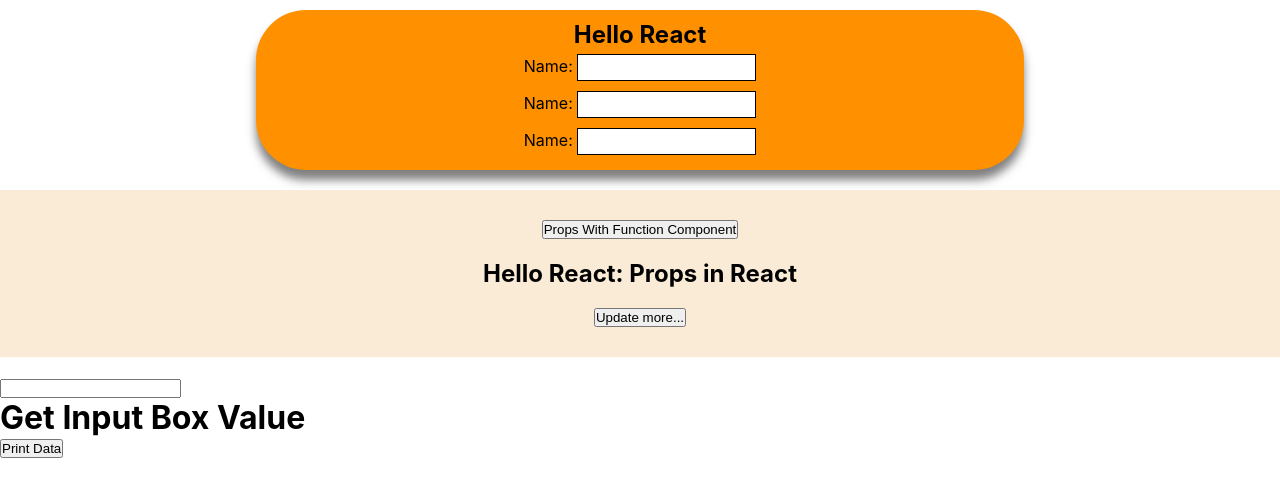
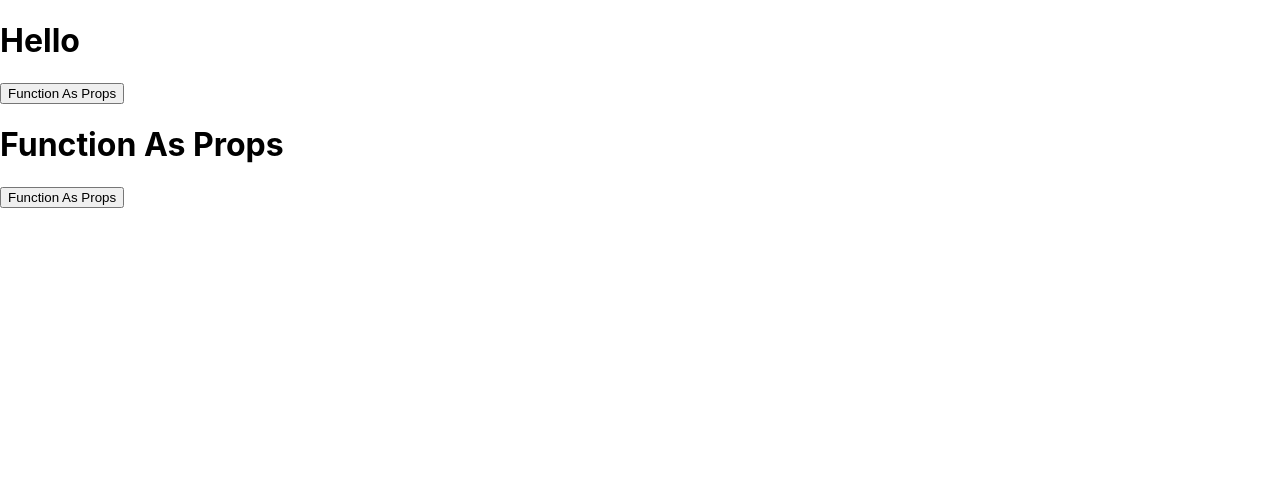
Before and after one commit to rahul-360/project-using-react.js, a React (Create React App) app: page / in a window 1280 px wide. Shown: the top 496 px of the page. Built offline with nearby package versions, Linux system fonts and the light colour scheme.

Commit message:
event and props

```diff
--- a/public/index.html
+++ b/public/index.html
@@ -7,9 +7,9 @@
   <meta name="viewport" content="width=device-width, initial-scale=1" />
   <meta name="theme-color" content="#000000" />
   <meta name="description" content="Web site created using create-react-app" />
-  <link rel="apple-touch-icon" href="%PUBLIC_URL%/logo192.png" />
+  <!-- <link rel="apple-touch-icon" href="%PUBLIC_URL%/logo192.png" /> -->
 
-  <link rel="manifest" href="%PUBLIC_URL%/manifest.json" />
+  <!-- <link rel="manifest" href="%PUBLIC_URL%/manifest.json" /> -->
 
   <title>React App</title>
 </head>
--- a/src/App.js
+++ b/src/App.js
@@ -1,17 +1,29 @@
 import './App.css';
-import User from './Components/User';
-import Admin from './Components/Admin';
-import NewUser from './Components/NewUser';
-import NewAdmin from './Components/NewAdmin';
-import Student from './Components/Student';
-import Input from './Components/Input';
+// import User from './Components/User';
+// import Admin from './Components/Admin';
+// import NewUser from './Components/NewUser';
+// import NewAdmin from './Components/NewAdmin';
+// import Student from './Components/Student';
+// import Input from './Components/Input';
+// import Hide from './Components/Hide';
+// import Forms from './Components/Forms';
+// import Condition from './Components/Condition';
+// import FormValidation from './Components/FormValidation';
+// import ClickEvent from './Components/ClickEvent';
+import UseState from './Components/UseState';
+import FunctionAsProps from './Components/FunctionAsProps';
 
 
 function App() {
+
+  function getdata() {
+    alert("HELLO");
+  }
+
   return (
     <>
       {/* <User /> */}
-      <Admin />
+      {/* <Admin />      */}
       {/* <Admin /> */}
       {/* <NewUser /> */}
       {/* <NewAdmin /> */}
@@ -19,8 +31,15 @@ function App() {
       {/* <Student name={"3.0"} email={"rahul00@gmail.com"} addr={"Greater Up"}/> */}
       {/* <Student name={"3.0"} email={"rahul00@gmail.com"}/> */}
       {/* <Student name={"3.0"} email={"rahul00@gmail.com"}/> */}
-      <Student />
-      <Input />
+      {/* <Student /> */}
+      {/* <Input /> */}
+      {/* <Hide /> */}
+      {/* <Forms /> */}
+      {/* <Condition /> */}
+      {/* <FormValidation /> */}
+      {/* <ClickEvent /> */}
+      <UseState data={getdata} />
+      <FunctionAsProps data={getdata} />
     </>
   );
 }
--- /dev/null
+++ b/src/Components/ClickEvent.js
@@ -0,0 +1,20 @@
+import { click } from '@testing-library/user-event/dist/click';
+import './ClickEvent.css';
+import React from 'react';
+
+function ClickEvent() {
+    function Clickme() {
+        alert("Hello Click Event")
+    }
+    return (
+        <div>
+            <h1>Click Event</h1>
+            <button onClick={Clickme}>Click me 1</button>
+            <br /><br />
+            <button onClick={() => alert("Hello React 2.0")}>Click me 2</button>
+            <br /><br />
+            <button onClick={() => Clickme()}>Click me 3</button>
+        </div>
+    )
+}
+export default ClickEvent;
--- /dev/null
+++ b/src/Components/FunctionAsProps.js
@@ -0,0 +1,11 @@
+import React from "react";
+
+function FunctionAsProps(props) {
+    return (
+        <div>
+            <h1>Function As Props</h1>
+            <button onClick={props.data}>Function As Props</button>
+        </div>
+    )
+}
+export default FunctionAsProps;
--- /dev/null
+++ b/src/Components/UseState.js
@@ -0,0 +1,10 @@
+import React, { useState } from "react";
+
+export default function UseState(props) {
+    return (
+        <div>
+            <h1>Hello</h1>
+            <button onClick={props.data}>Function As Props</button>
+        </div>
+    )
+}
```
Also changed, not shown: src/Components/FormValidation.js (+6 -5 lines), src/Components/ClickEvent.css (added), src/logo.svg (deleted).
